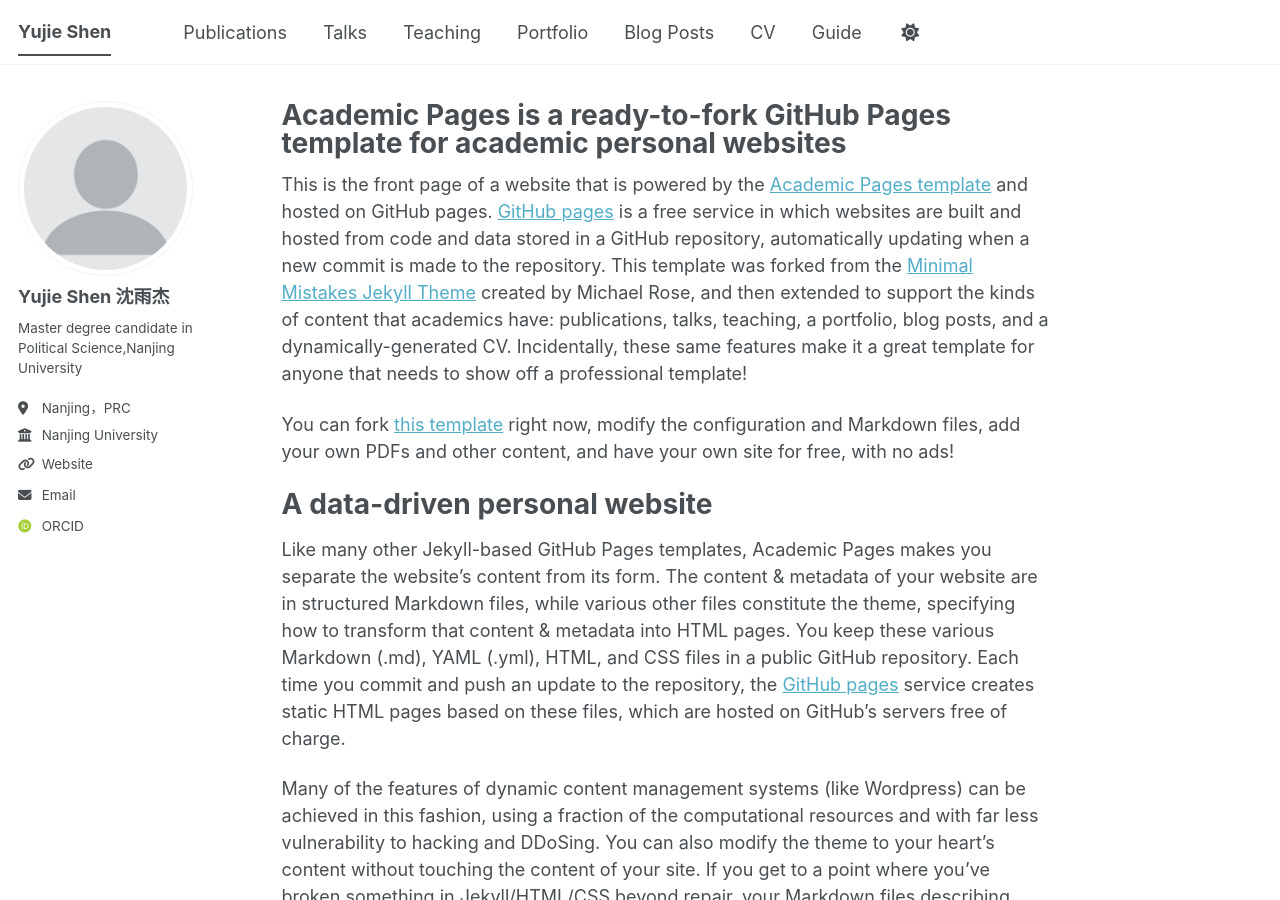
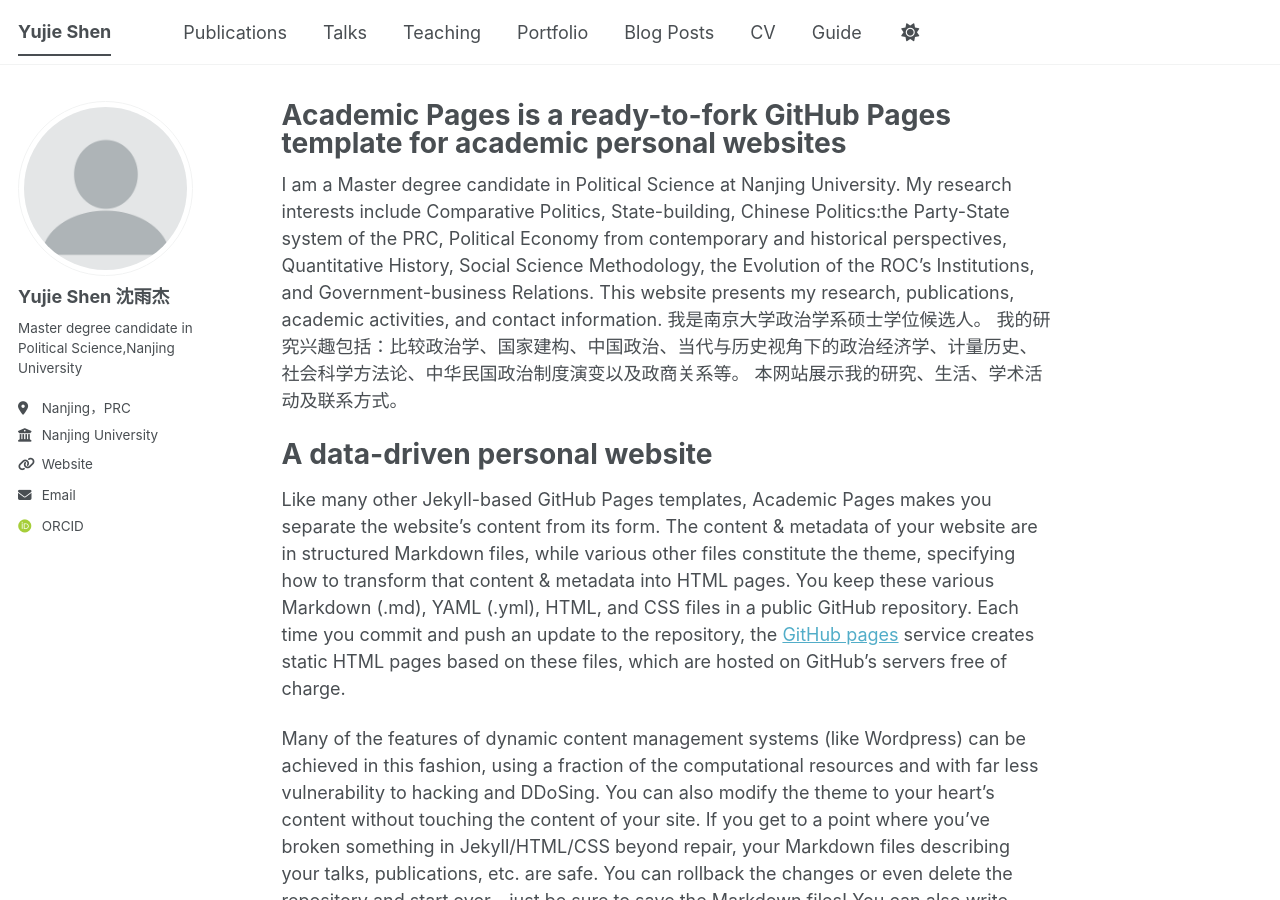
Before and after one commit to SHEN-YUJIE/SHEN-YUJIE.github.io, a Jekyll site: the page built from _pages/about.md, in a window 1280 px wide and 900 px high. Built offline with Jekyll 4.4.1, drawn with Linux system fonts in a browser that asks for light colours; some web fonts are replaced; a script bundle is joined from its source files by our own code; library files that are not in the unit come from our copies.

Commit message:
Update about.md

```diff
--- a/_pages/about.md
+++ b/_pages/about.md
@@ -7,9 +7,12 @@ redirect_from:
   - /about.html
 ---
 
-This is the front page of a website that is powered by the [Academic Pages template](https://github.com/academicpages/academicpages.github.io) and hosted on GitHub pages. [GitHub pages](https://pages.github.com) is a free service in which websites are built and hosted from code and data stored in a GitHub repository, automatically updating when a new commit is made to the repository. This template was forked from the [Minimal Mistakes Jekyll Theme](https://mmistakes.github.io/minimal-mistakes/) created by Michael Rose, and then extended to support the kinds of content that academics have: publications, talks, teaching, a portfolio, blog posts, and a dynamically-generated CV. Incidentally, these same features make it a great template for anyone that needs to show off a professional template!
-
- You can fork [this template](https://github.com/academicpages/academicpages.github.io) right now, modify the configuration and Markdown files, add your own PDFs and other content, and have your own site for free, with no ads!
+I am a Master degree candidate in Political Science at Nanjing University.
+My research interests include Comparative Politics, State-building,  Chinese Politics:the Party-State system of the PRC, Political Economy from contemporary and historical perspectives, Quantitative History, Social Science Methodology, the Evolution of the ROC’s Institutions, and Government-business Relations.
+This website presents my research, publications, academic activities, and contact information.
+我是南京大学政治学系硕士学位候选人。
+我的研究兴趣包括：比较政治学、国家建构、中国政治、当代与历史视角下的政治经济学、计量历史、社会科学方法论、中华民国政治制度演变以及政商关系等。
+本网站展示我的研究、生活、学术活动及联系方式。
 
 A data-driven personal website
 ======
```
